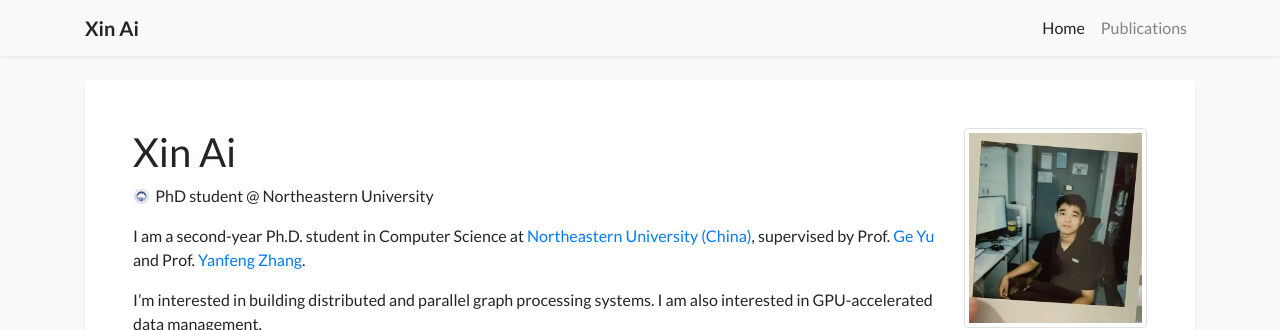
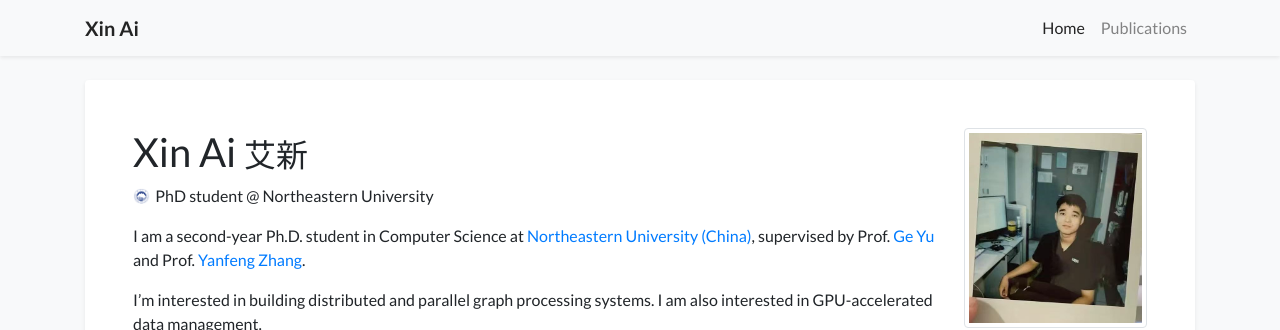
Before and after one commit to ystraw-ah/ystraw-ah.github.io, a Jekyll site: the page built from index.html, in a window 1280 px wide and 900 px high. Shown: the top 330 px of the window. Built offline with Jekyll 4.4.1, drawn with Linux system fonts in a browser that asks for light colours; nearby versions of some CDN libraries; a style sheet for code colours, icons or effects is not loaded.

Commit message:
update profile

```diff
--- a/_data/profile.yml
+++ b/_data/profile.yml
@@ -1,5 +1,5 @@
 primary_name: "Xin Ai"
-secondary_name: ""
+secondary_name: "艾新"
 navbar_name: "Xin Ai"
 
 positions:
```
